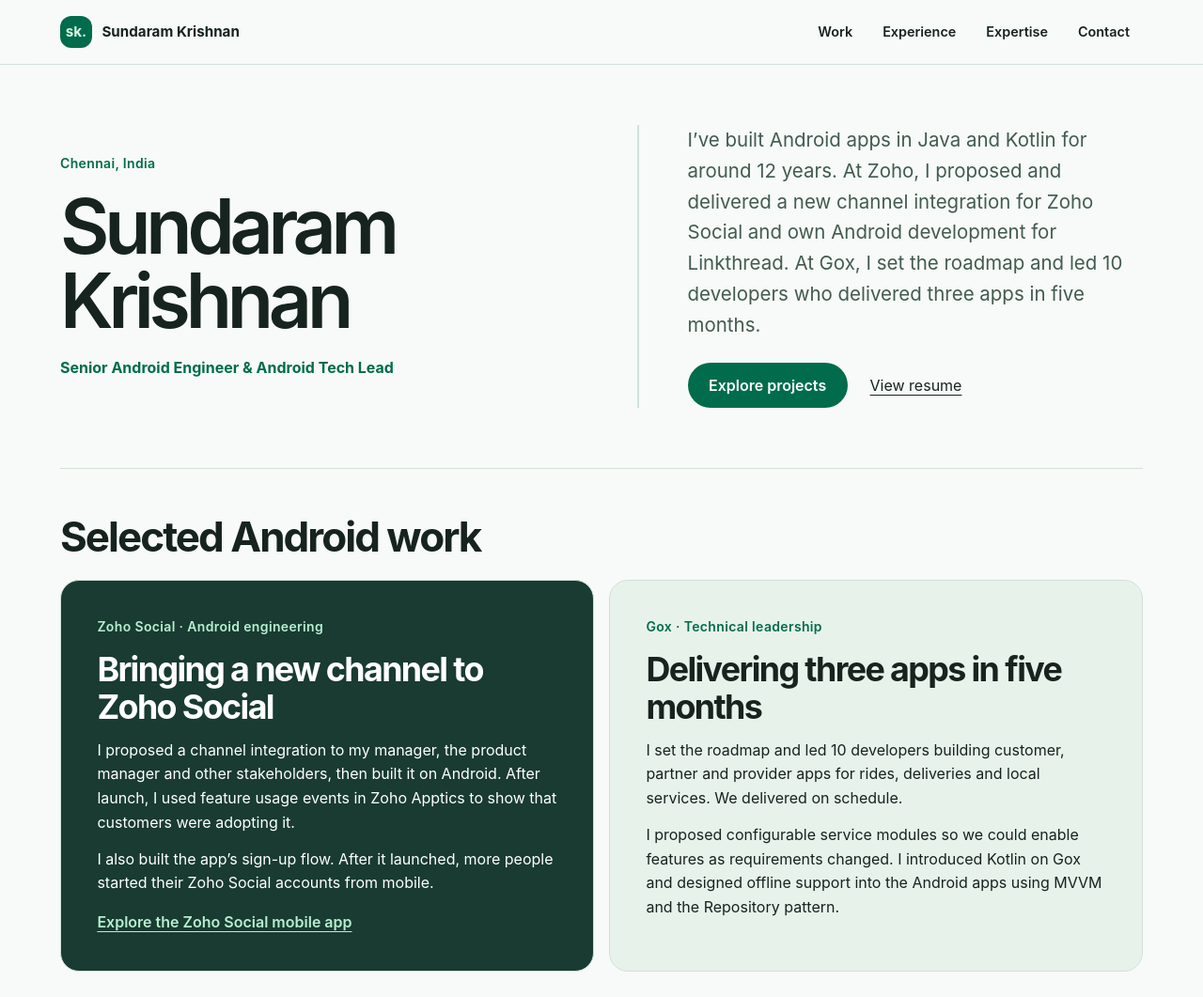
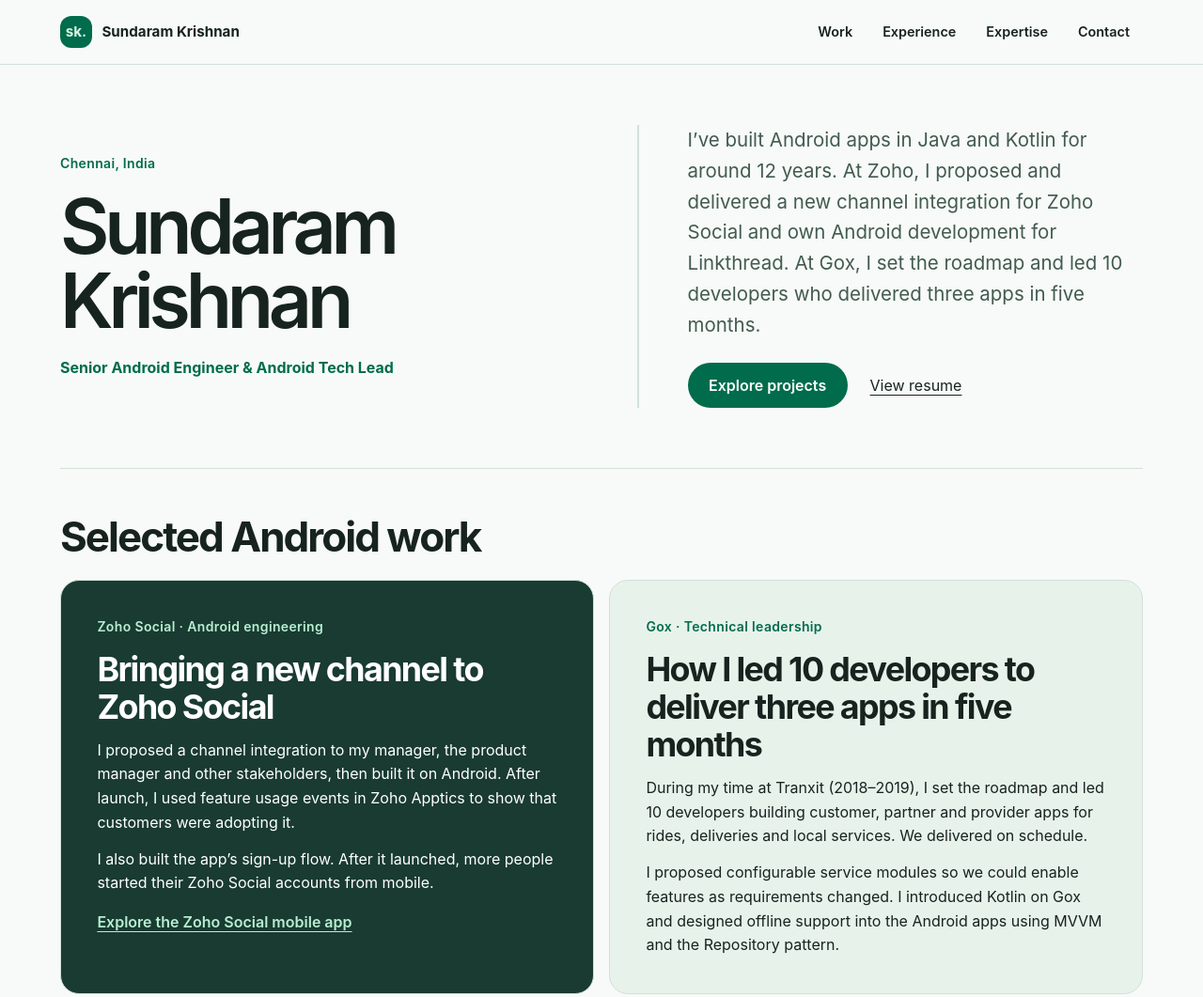
Before and after one commit to SundaramKrishna/SundaramKrishna.github.io, a plain HTML site: page index.html in a window 1280 px wide. Shown: the top 1061 px of the page at 94% size. Drawn offline with Linux system fonts and the light colour scheme.

Commit message:
updated headline

```diff
--- a/index.html
+++ b/index.html
@@ -100,8 +100,8 @@
         </article>
         <article class="project-case" id="gox">
           <p class="byline">Gox · Technical leadership</p>
-          <h3>Delivering three apps in five months</h3>
-          <p>I set the roadmap and led 10 developers building customer, partner and provider apps for rides, deliveries and local services. We delivered on schedule.</p>
+          <h3>How I led 10 developers to deliver three apps in five months</h3>
+          <p>During my time at Tranxit (2018–2019), I set the roadmap and led 10 developers building customer, partner and provider apps for rides, deliveries and local services. We delivered on schedule.</p>
           <p>I proposed configurable service modules so we could enable features as requirements changed. I introduced Kotlin on Gox and designed offline support into the Android apps using MVVM and the Repository pattern.</p>
         </article>
       </div>
```
Also changed, not shown: templates/index.html (+2 -2 lines).
